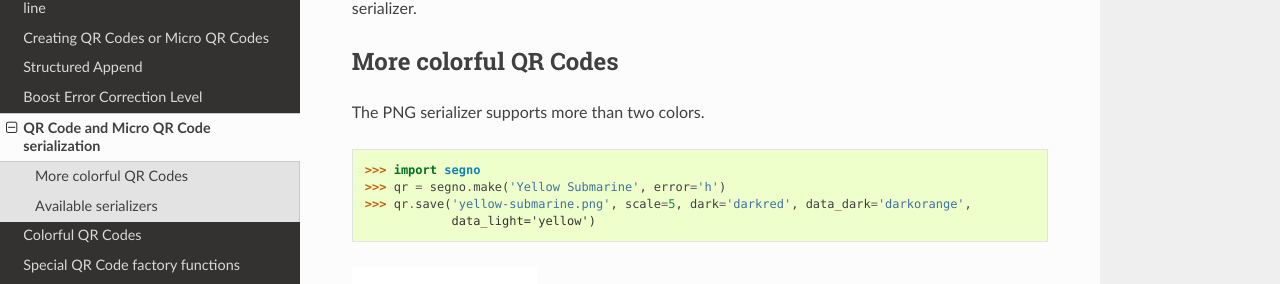
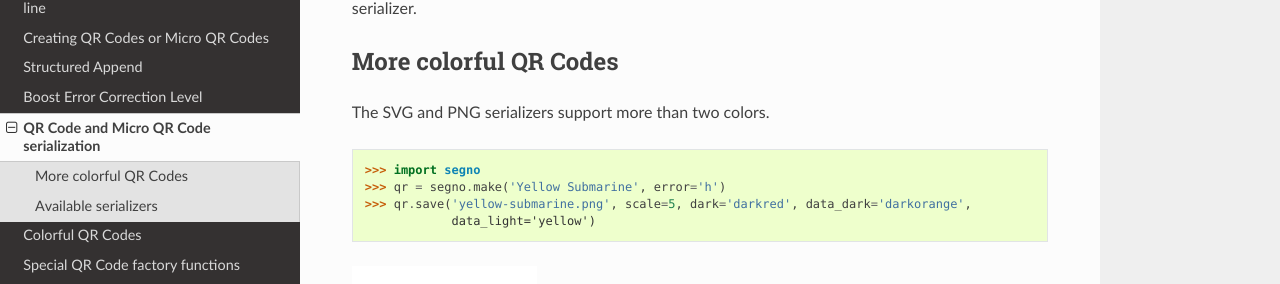
Before and after one commit to heuer/segno, a Sphinx documentation site: the page built from docs/serializers.rst, in a window 1280 px wide and 900 px high, scrolled down 1481 px. Shown: the part 155-439 px from the top of the window. Built offline with Sphinx 7.4.7 and the Read the Docs theme 2.0.0, drawn with Linux system fonts in a browser that asks for light colours; cross-references to code outside the pages are shown as plain code; the version number is read from the project's files by our own code.

Commit message:
Updated docs

```diff
--- a/docs/serializers.rst
+++ b/docs/serializers.rst
@@ -95,7 +95,7 @@ accepted by the specific serializer.
 More colorful QR Codes
 ----------------------
 
-The PNG serializer supports more than two colors.
+The SVG and PNG serializers support more than two colors.
 
 .. code-block:: python
 
```
